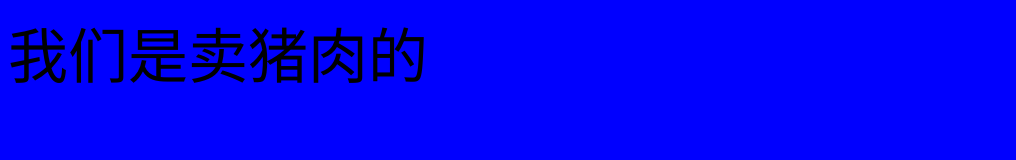
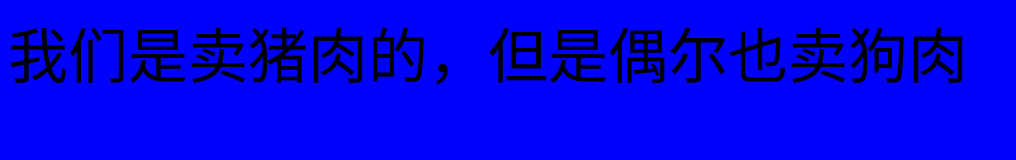
Before and after one commit to jay-xzj/git-demo-1, a plain HTML site: page index.html in a window 1280 px wide. Shown: the whole page, without its empty margins (0-1016 px from the left). Drawn offline with Linux system fonts and the light colour scheme.

Commit message:
添加内容，偶尔也卖狗肉

```diff
--- a/index.html
+++ b/index.html
@@ -8,6 +8,6 @@
     <link rel="stylesheet" href="style.css">
 </head>
 <body>
-    我们是卖猪肉的
+    我们是卖猪肉的，但是偶尔也卖狗肉
 </body>
 </html>
```
